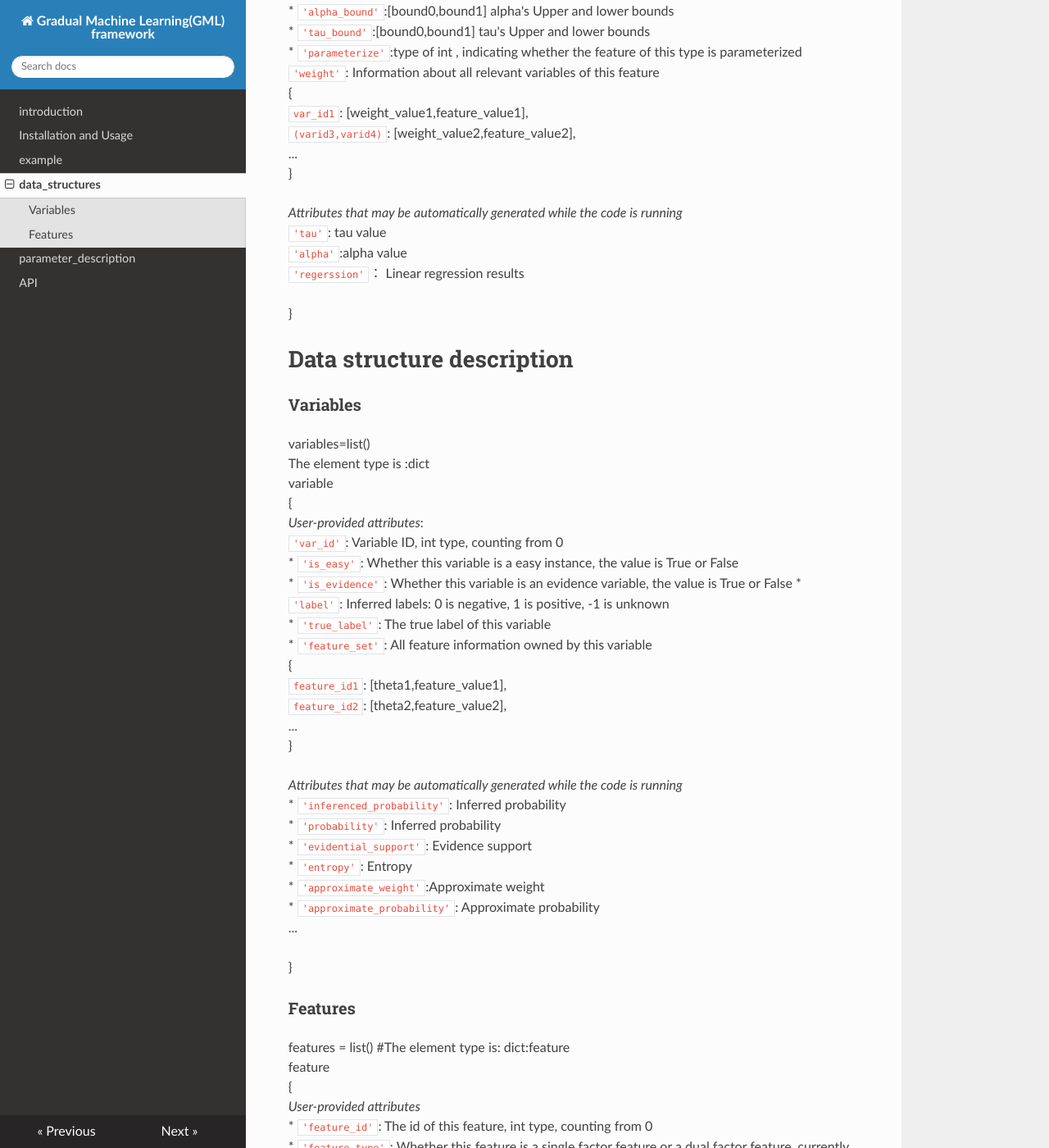
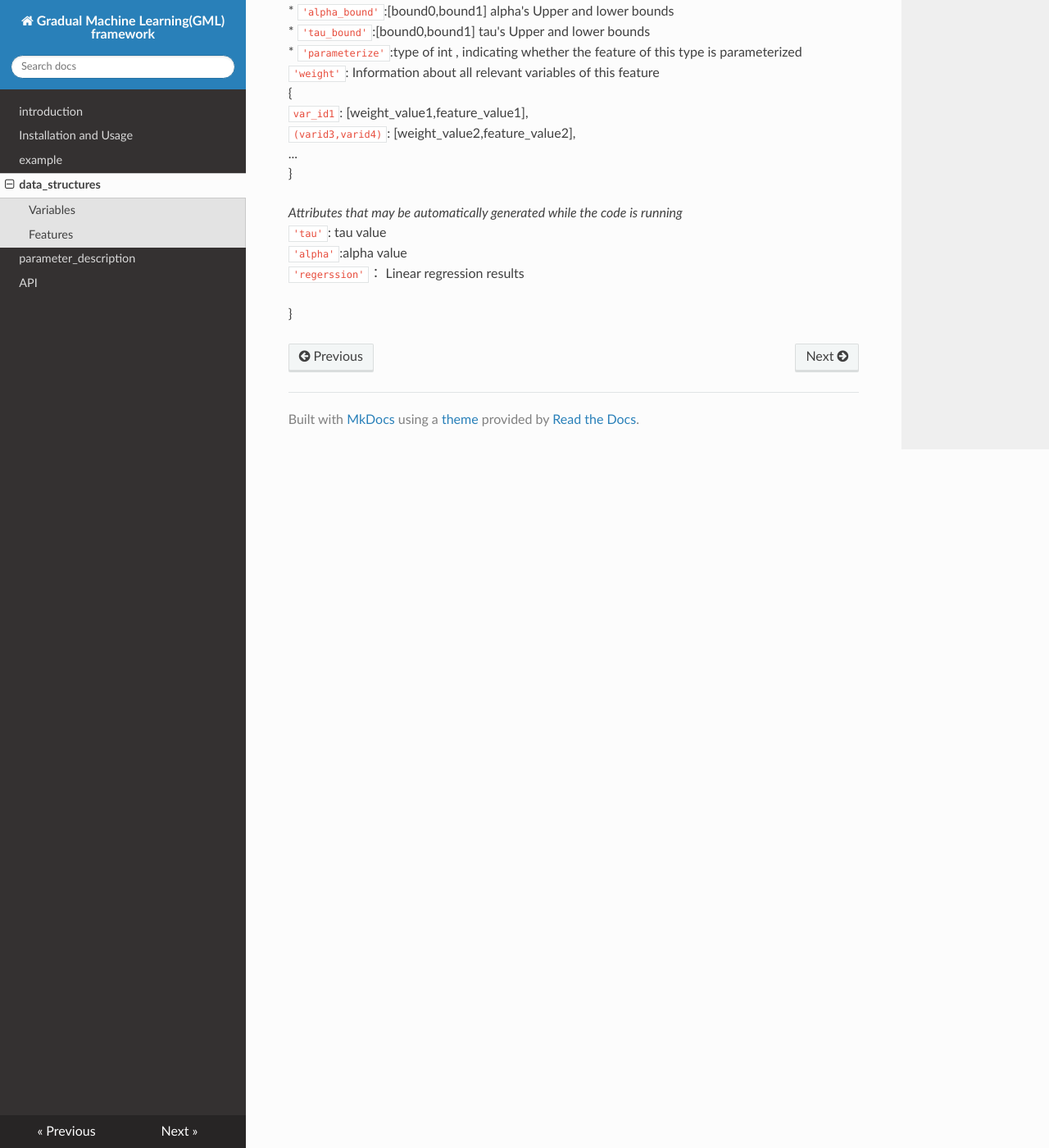
Before and after one commit to gml-explore/gml_docs_for_readthedcos, an MkDocs documentation site: the page built from docs/data_structures.md, in a window 1280 px wide and 1400 px high, scrolled down 1139 px. Shown: the whole window at 82% size. Built offline with MkDocs 1.6.1, drawn with Linux system fonts in a browser that asks for light colours; nearby versions of some CDN libraries; some of the changed text lies outside the part shown.

Commit message:
update data_structures.md

````diff
--- a/docs/data_structures.md
+++ b/docs/data_structures.md
@@ -54,78 +54,3 @@ feature
  `'regerssion'`： Linear regression results
 
 }
-
-# Data structure description
-### Variables
-
-variables=list()
-The element type is :dict
-variable
-{
-  *User-provided attributes*:
-    `'var_id'`:     Variable ID, int type, counting from 0
-*    `'is_easy'`:    Whether this variable is a easy instance, the value is True or False
-*    `'is_evidence'`:  Whether this variable is an evidence variable, the value is True or False
-*    `'label'`:  Inferred labels: 0 is negative, 1 is positive, -1 is unknown
-*    `'true_label'`:  The true label of this variable
-*    `'feature_set'`:    All feature information owned by this variable
-    {
-      `feature_id1`: [theta1,feature_value1],
-      `feature_id2`: [theta2,feature_value2],
-      ...
-    }
-
-  *Attributes that may be automatically generated while the code is running*
-*    `'inferenced_probability'`: Inferred probability
-*    `'probability'`:   Inferred probability
-*    `'evidential_support'`: Evidence support
-*    `'entropy'`: Entropy
-*    `'approximate_weight'`:Approximate weight
-*    `'approximate_probability'`: Approximate   probability
-  ...
-
-}
-
-### Features
-
-features  = list()      #The element type is: dict:feature
-feature
-{
-  *User-provided attributes*
-*    `'feature_id'`: The id of this feature, int type, counting from 0
-*    `'feature_type'`: Whether this feature is a single factor feature or a dual factor feature, currently supports both unary_feature and binary_feature
-*    `'feature_name'`: Feature name, optional
-*    `'alpha_bound'`:[bound0,bound1] alpha's Upper and lower bounds
-*    `'tau_bound'`:[bound0,bound1] tau's Upper and lower bounds
-*    `'parameterize'`:type of int , indicating whether the feature of this type is parameterized
-    `'weight'`:  Information about all relevant variables of this  feature
-    {
-      `var_id1`:        [weight_value1,feature_value1],
-     `(varid3,varid4)`: [weight_value2,feature_value2],
-      ...
-    }
-
-*Attributes that may be automatically generated while the code is running*
-    `'tau'`: tau value
-    `'alpha'`:alpha value
- `'regerssion'`： Linear regression results
-
-}
-
-# the class for Easy Instance Labeling：
-class EasyInstanceLabeling(variables,features,easys=None)
-function：Perform easy instance labeling based on simple user-specified rules or existing unsupervised learning techniques
->Parameters：
-> - **variables** - variables
-> - **features** - features
-> - **easys** - easy instances, The default value is None
-
-This class currently provides the following methods:
-```python
-1. label_easy_by_file(easy)
-```
->Function：label Easy in the variable according to the provided easy list, and add the attribute 'is_easy' （is it a easy instance）to the element in the global data structure variable，'is_evidence'（whether it is an evidence variable）
->Parameters：
->`easys` - a list of easy label
->Return：none
->Return type：none
````
